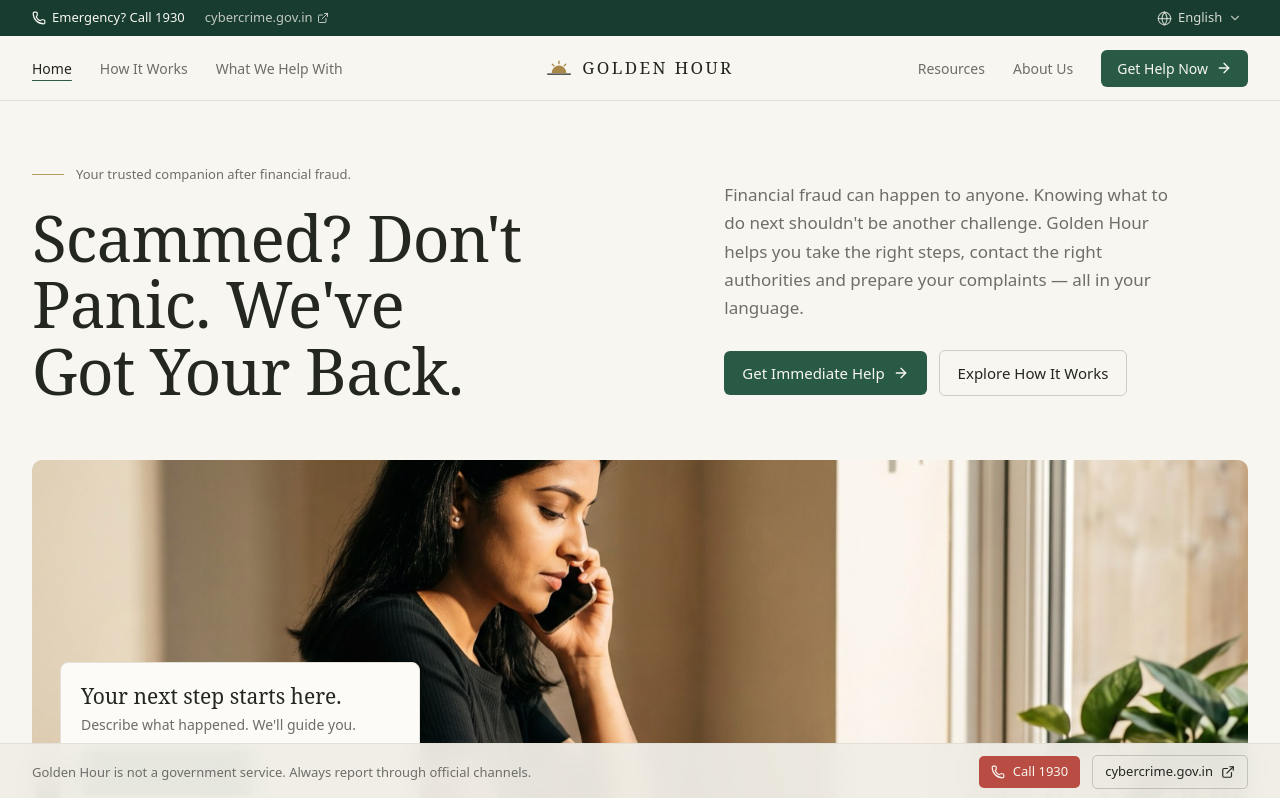
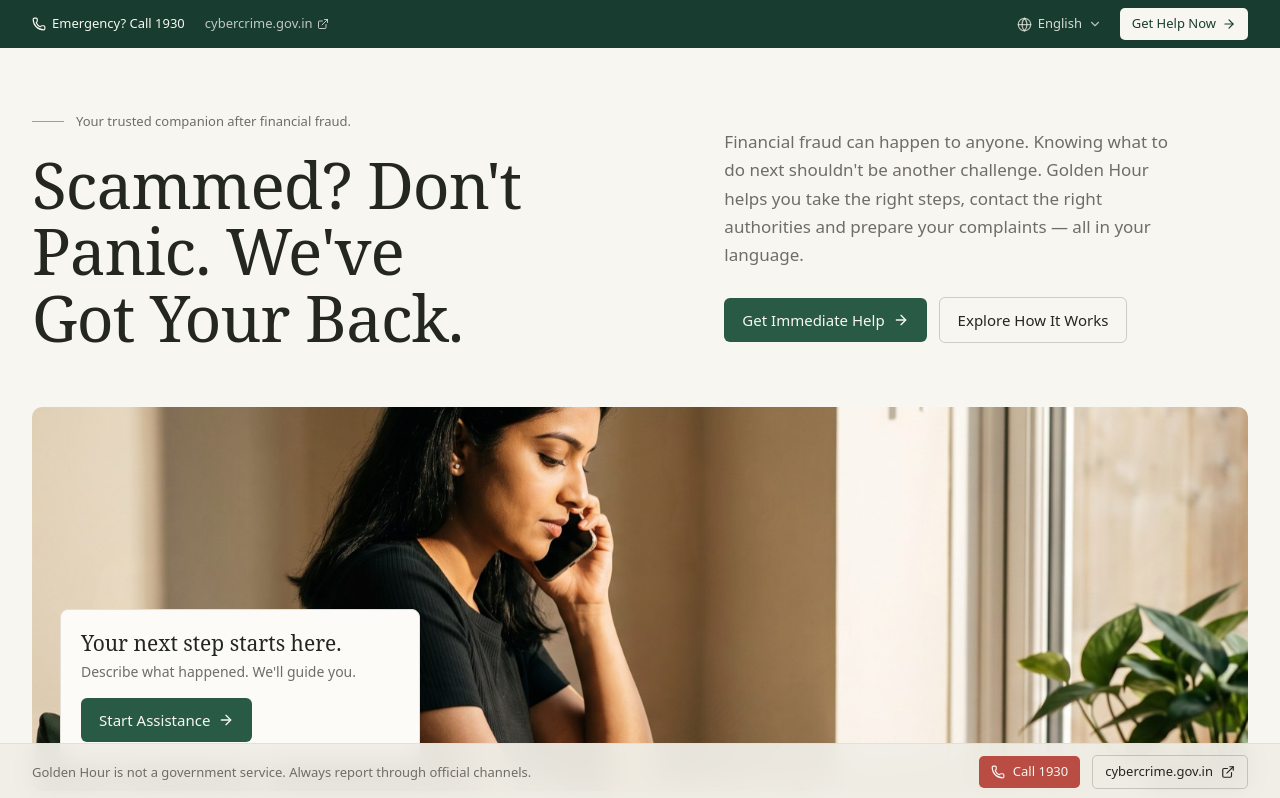
Before and after one commit to Prit00001/golden-hour, a React (Vite) app in the folder web/: page / in a window 1280 px wide. Shown: the top 798 px of the page. Built offline with nearby package versions, Linux system fonts and the light colour scheme.

Commit message:
Remove the main header bar; pin the green strip with Get Help Now

```diff
--- a/web/src/components/Navbar.tsx
+++ b/web/src/components/Navbar.tsx
@@ -1,71 +1,31 @@
-import { AnimatePresence, motion } from "framer-motion";
-import { ArrowRight, ExternalLink, Menu, Phone, X } from "lucide-react";
-import { useEffect, useState } from "react";
-import { Link, NavLink, useLocation } from "react-router";
+import { ArrowRight, ExternalLink, Phone } from "lucide-react";
+import { Link, useLocation } from "react-router";
 import { useI18n } from "../i18n/I18n";
 import LanguageSelector from "./LanguageSelector";
-import Logo from "./Logo";
 
-// A masthead: a slim deep-green strip with the emergency line and language, then the name set in the centre
-// with the sections split either side, like the front page of a paper.
+// The only bar at the top: the emergency line, the official portal, language, and Get Help Now. Pages are linked
+// from the footer and from the pages themselves.
 export default function Navbar() {
   const { t } = useI18n();
-  const [open, setOpen] = useState(false);
-  const { pathname, hash } = useLocation();
-  useEffect(() => setOpen(false), [pathname, hash]);
-
-  const links = [
-    { to: "/", label: t("nav_home") },
-    { to: "/#how-it-works", label: t("nav_how") },
-    { to: "/#what-we-help-with", label: t("nav_help") },
-    { to: "/resources", label: t("nav_res") },
-    { to: "/about", label: t("nav_about") },
-  ];
-  const active = (to: string) => (to === "/" ? pathname === "/" && !hash : to.startsWith("/#") ? pathname === "/" && hash === to.slice(1) : pathname.startsWith(to));
-  const item = (l: typeof links[0]) => (
-    <NavLink key={l.to} to={l.to} aria-current={active(l.to) ? "page" : undefined}
-      className={`whitespace-nowrap text-[14px] underline-offset-[6px] transition-colors hover:text-ink hover:underline hover:decoration-line
-        ${active(l.to) ? "text-ink underline decoration-forest decoration-1" : "text-stone"}`}>{l.label}</NavLink>
-  );
-
+  const { pathname } = useLocation();
   return (
-    <>
-      <div className="bg-deep text-ivory">
-        <div className="mx-auto flex h-9 max-w-[1280px] items-center gap-5 px-5 text-[13px] md:px-8">
-          <a href="tel:1930" className="inline-flex items-center gap-1.5 font-medium hover:underline underline-offset-4">
-            <Phone className="size-3.5" />{t("call_short")}
-          </a>
-          <a href="https://cybercrime.gov.in" target="_blank" rel="noopener noreferrer" className="hidden items-center gap-1 text-ivory/75 hover:text-ivory sm:inline-flex">
-            cybercrime.gov.in<ExternalLink className="size-3" />
-          </a>
-          <LanguageSelector tone="dark" className="ml-auto inline-flex" />
+    <div className="sticky top-0 z-40 bg-deep text-ivory">
+      <div className="mx-auto flex h-12 max-w-[1280px] items-center gap-5 px-5 text-[13px] md:px-8">
+        <a href="tel:1930" className="inline-flex items-center gap-1.5 font-medium underline-offset-4 hover:underline">
+          <Phone className="size-3.5" /><span className="hidden whitespace-nowrap sm:inline">{t("call_short")}</span><span className="whitespace-nowrap sm:hidden">{t("em_call")}</span>
+        </a>
+        <a href="https://cybercrime.gov.in" target="_blank" rel="noopener noreferrer" className="hidden items-center gap-1 text-ivory/75 hover:text-ivory md:inline-flex">
+          cybercrime.gov.in<ExternalLink className="size-3" />
+        </a>
+        <div className="ml-auto flex items-center gap-3">
+          <LanguageSelector tone="dark" className="inline-flex" />
+          {pathname !== "/assistant" && (
+            <Link to="/assistant" className="inline-flex items-center gap-1.5 whitespace-nowrap rounded-[5px] bg-ivory px-3 py-1.5 text-[13px] font-medium text-deep transition-colors hover:bg-white">
+              {t("get_help")}<ArrowRight className="size-3.5" />
+            </Link>
+          )}
         </div>
       </div>
-      <header className="sticky top-0 z-40 border-b border-line bg-ivory/95 backdrop-blur-sm">
-        <div className="mx-auto grid h-[64px] max-w-[1280px] grid-cols-[1fr_auto] items-center gap-6 px-5 md:px-8 xl:grid-cols-[minmax(0,1fr)_auto_minmax(0,1fr)]">
-          <nav className="hidden items-center gap-7 xl:flex" aria-label="Main">{links.slice(0, 3).map(item)}</nav>
-          <Logo />
-          <div className="flex items-center justify-end gap-7">
-            <nav className="hidden items-center gap-7 xl:flex" aria-label="More">{links.slice(3).map(item)}</nav>
-            <Link to="/assistant" className="btn-green hidden !px-4 !py-2 text-[14px] md:inline-flex">{t("get_help")}<ArrowRight className="size-4" /></Link>
-            <button className="-mr-1.5 grid size-9 place-items-center rounded-[6px] text-ink hover:bg-ink/[.04] xl:hidden" onClick={() => setOpen(o => !o)}
-              aria-expanded={open} aria-controls="mobile-nav" aria-label={open ? t("close") : t("menu")}>
-              {open ? <X className="size-5" /> : <Menu className="size-5" />}
-            </button>
-          </div>
-        </div>
-        <AnimatePresence>
-          {open && (
-            <motion.nav id="mobile-nav" aria-label="Main" className="overflow-hidden border-t border-line xl:hidden"
-              initial={{ height: 0, opacity: 0 }} animate={{ height: "auto", opacity: 1 }} exit={{ height: 0, opacity: 0 }} transition={{ duration: .25 }}>
-              <div className="flex flex-col px-5 py-2 md:px-8">
-                {links.map(l => <Link key={l.to} to={l.to} className="border-b border-line py-3.5 font-display text-[20px] last:border-0">{l.label}</Link>)}
-                <Link to="/assistant" className="btn-green my-4 md:hidden">{t("get_help")}<ArrowRight className="size-4" /></Link>
-              </div>
-            </motion.nav>
-          )}
-        </AnimatePresence>
-      </header>
-    </>
+    </div>
   );
 }
--- a/web/src/index.css
+++ b/web/src/index.css
@@ -24,7 +24,7 @@
 }
 
 @layer base {
-  html { scroll-behavior: smooth; scroll-padding-top: 88px; }
+  html { scroll-behavior: smooth; scroll-padding-top: 64px; }
   body { @apply bg-ivory text-ink font-sans antialiased; font-optical-sizing: auto; }
   h1, h2 { @apply font-display; font-weight: 450; text-wrap: balance; overflow-wrap: break-word; }
   h3 { @apply font-sans; text-wrap: balance; overflow-wrap: break-word; }
```
